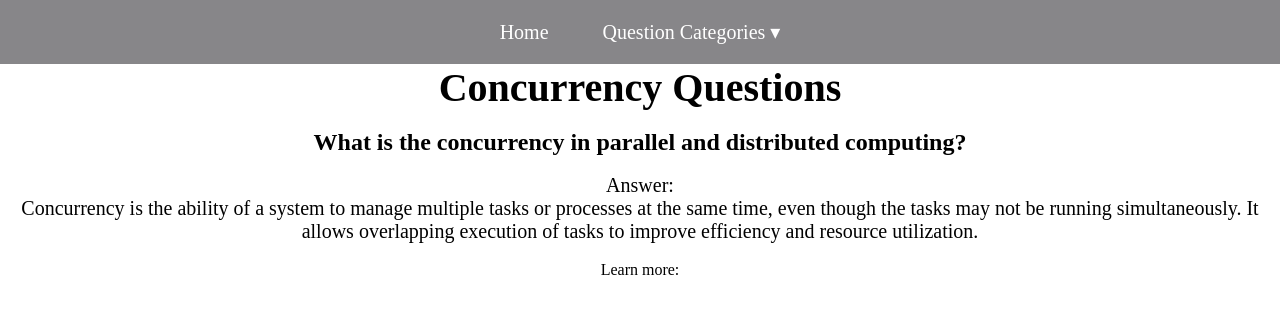
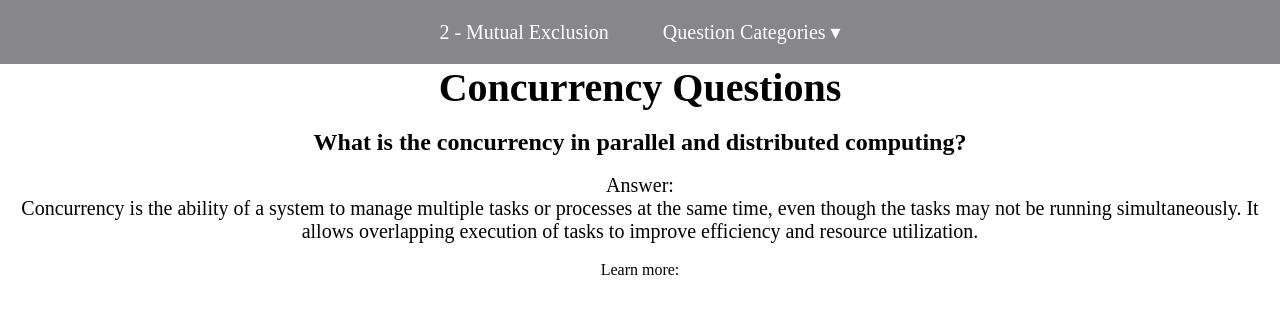
Before and after one commit to AlagaoTaylor/pdc-sample.github.io, a plain HTML site: page concurrency1.html in a window 1280 px wide. Drawn offline with Linux system fonts and the light colour scheme.

Commit message:
Add files via upload

```diff
--- a/concurrency1.html
+++ b/concurrency1.html
@@ -10,7 +10,7 @@
 <body>
     <nav>
         <ul>
-            <li><a href="index.html" onclick="window.open('./', '_self');">Home</a></li>
+            <li><a href="index.html"  onclick="window.open('index.html.html', '_self');">2 - Mutual Exclusion</a></li>
         <li>
             <a href="#">Question Categories ▾</a>
             <ul class="dropdown">
```
